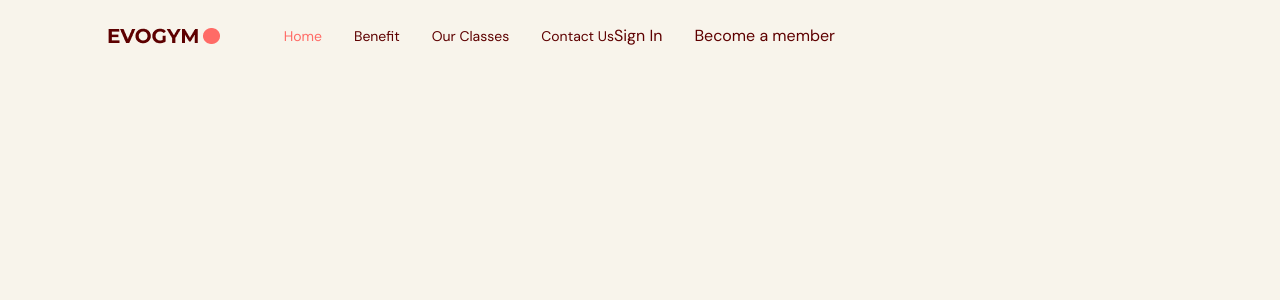
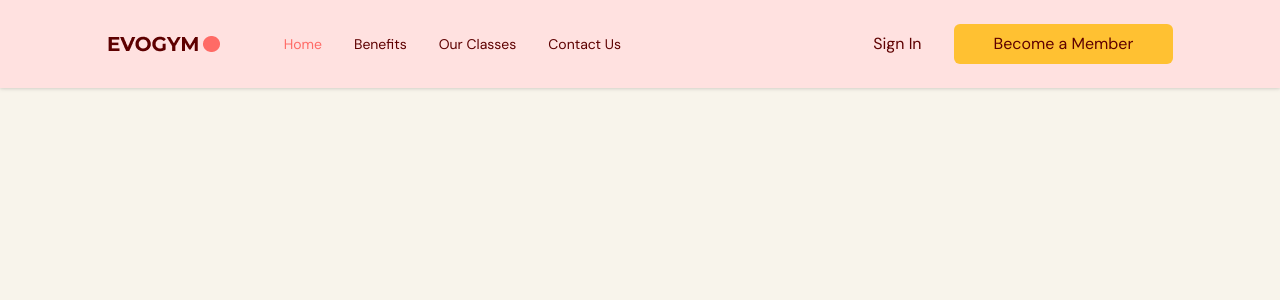
Before and after one commit to alzri/fitness-app, a React (Vite) app: page / in a window 1280 px wide. Shown: the top 300 px of the page. Built offline with nearby package versions, Linux system fonts and the light colour scheme.

Commit message:
Add to navbat

```diff
--- /dev/null
+++ b/src/hooks/UseMediaquery.ts
@@ -0,0 +1,19 @@
+import { useState, useEffect } from "react";
+
+const useMediaQuery = (query: string) => {
+  const [matches, setMatches] = useState(false);
+
+  useEffect(() => {
+    const media = window.matchMedia(query);
+    if (media.matches !== matches) {
+      setMatches(media.matches);
+    }
+    const listener = () => setMatches(media.matches);
+    window.addEventListener("resize", listener);
+    return () => window.removeEventListener("resize", listener);
+  }, [matches, query]);
+
+  return matches;
+};
+
+export default useMediaQuery;
--- a/src/scenes/navbar/Link.tsx
+++ b/src/scenes/navbar/Link.tsx
@@ -1,25 +1,26 @@
+import { SelectedPage } from "@/shared/types";
 import AnchorLink from "react-anchor-link-smooth-scroll";
 
 type Props = {
-    page: string;
-    selectedPage: string;
-    setSelectedPage: (value: string) => void;
-}
+  page: string;
+  selectedPage: SelectedPage;
+  setSelectedPage: (value: SelectedPage) => void;
+};
 
-const Link = ({page, selectedPage, setSelectedPage }
-    : Props) => {
-        const lowerCasePage = page.toLowerCase().replace(/ /g, "")
+const Link = ({ page, selectedPage, setSelectedPage }: Props) => {
+  const lowerCasePage = page.toLowerCase().replace(/ /g, "") as SelectedPage;
 
   return (
     <AnchorLink
-        className={`${selectedPage === lowerCasePage ? "text-primary-500" : ""}
-            transition duration-500 hover:text-primary-300`}
-        href={`#${lowerCasePage}`}
-        onClick={() => setSelectedPage(lowerCasePage)}
+      className={`${selectedPage === lowerCasePage ? "text-primary-500" : ""}
+        transition duration-500 hover:text-primary-300
+      `}
+      href={`#${lowerCasePage}`}
+      onClick={() => setSelectedPage(lowerCasePage)}
     >
-        {page}
+      {page}
     </AnchorLink>
-  )
-}
+  );
+};
 
 export default Link;
--- a/src/scenes/navbar/index.tsx
+++ b/src/scenes/navbar/index.tsx
@@ -1,23 +1,33 @@
 import { useState } from "react";
-import { Bars3Icon, XMarkIcon} from "@heroicons/react/24/solid";
+import { Bars3Icon, XMarkIcon } from "@heroicons/react/24/solid";
 import Logo from "@/assets/Logo.png";
 import Link from "./Link";
+import { SelectedPage } from "@/shared/types";
+import useMediaQuery from "@/hooks/UseMediaquery";
+import { ActionButton } from "@/shared/ActionButton";
 
 type Props = {
-    selectedPage: string;
-    setSelectedPage: (value: string) => void;
-}
+  isTopOfPage: boolean;
+  selectedPage: SelectedPage;
+  setSelectedPage: (value: SelectedPage) => void;
+};
 
-const Navbar = ({ selectedPage, setSelectedPage }: Props) => {
-    const flexBetween = "flex items-center justifay-between";
+const Navbar = ({ isTopOfPage, selectedPage, setSelectedPage }: Props) => {
+  const flexBetween = "flex items-center justify-between";
+  const [isMenuToggled, setIsMenuToggled] = useState<boolean>(false);
+  const isAboveMediumScreens = useMediaQuery("(min-width: 1060px)");
+  const navbarBackground = isTopOfPage ? "" : "bg-primary-100 drop-shadow";
 
   return (
-        <>
     <nav>
-                <div className={`${flexBetween} fixed top-0 z-30 w-full py-6`}>
+      <div
+        className={`${navbarBackground} ${flexBetween} fixed top-0 z-30 w-full py-6`}
+      >
         <div className={`${flexBetween} mx-auto w-5/6`}>
           <div className={`${flexBetween} w-full gap-16`}>
-                            <img src={Logo} alt="logo" />
+            <img alt="logo" src={Logo} />
+
+            {isAboveMediumScreens ? (
               <div className={`${flexBetween} w-full`}>
                 <div className={`${flexBetween} gap-8 text-sm`}>
                   <Link
@@ -26,7 +36,7 @@
                     setSelectedPage={setSelectedPage}
                   />
                   <Link
-                                        page="Benefit"
+                    page="Benefits"
                     selectedPage={selectedPage}
                     setSelectedPage={setSelectedPage}
                   />
@@ -43,15 +53,57 @@
                 </div>
                 <div className={`${flexBetween} gap-8`}>
                   <p>Sign In</p>
-                                    <button>Become a member</button>
+                  <ActionButton setSelectedPage={setSelectedPage}>
+                    Become a Member
+                  </ActionButton>
+                </div>
+              </div>
+            ) : (
+              <button
+                className="rounded-full bg-secondary-500 p-2"
+                onClick={() => setIsMenuToggled(!isMenuToggled)}
+              >
+                <Bars3Icon className="h-6 w-6 text-white" />
+              </button>
+            )}
           </div>
         </div>
       </div>
+
+      {!isAboveMediumScreens && isMenuToggled && (
+        <div className="fixed right-0 bottom-0 z-40 h-full w-[300px] bg-primary-100 drop-shadow-xl">
+          <div className="flex justify-end p-12">
+            <button onClick={() => setIsMenuToggled(!isMenuToggled)}>
+              <XMarkIcon className="h-6 w-6 text-gray-400" />
+            </button>
+          </div>
+
+          <div className="ml-[33%] flex flex-col gap-10 text-2xl">
+            <Link
+              page="Home"
+              selectedPage={selectedPage}
+              setSelectedPage={setSelectedPage}
+            />
+            <Link
+              page="Benefits"
+              selectedPage={selectedPage}
+              setSelectedPage={setSelectedPage}
+            />
+            <Link
+              page="Our Classes"
+              selectedPage={selectedPage}
+              setSelectedPage={setSelectedPage}
+            />
+            <Link
+              page="Contact Us"
+              selectedPage={selectedPage}
+              setSelectedPage={setSelectedPage}
+            />
           </div>
         </div>
+      )}
     </nav>
-        </>
-    )
-}
+  );
+};
 
 export default Navbar;
--- /dev/null
+++ b/src/shared/ActionButton.tsx
@@ -0,0 +1,20 @@
+import React from "react"
+import AnchorLink from "react-anchor-link-smooth-scroll"
+import { SelectedPage } from "./types";
+
+type Props = {
+    children: React.ReactNode;
+    setSelectedPage: (value: SelectedPage) => void;
+}
+
+export const ActionButton = ({ children, setSelectedPage }: Props) => {
+  return (
+   <AnchorLink
+        className="rounded-md bg-secondary-500 px-10 py-2 hover:bg-primary-500 hover:text-white"
+        onClick={() => setSelectedPage(SelectedPage.ContactUs)}
+        href={`#${SelectedPage.ContactUs}`}
+   >
+        {children}
+   </AnchorLink>
+  )
+}
--- /dev/null
+++ b/src/shared/types.ts
@@ -0,0 +1,6 @@
+export enum SelectedPage {
+    Home = 'home',
+    Benefit = 'benefit',
+    OurClasses = 'ourclasses',
+    ContactUs = 'contactus'
+}
```
Lines whose indentation alone changed are shown as unchanged.
